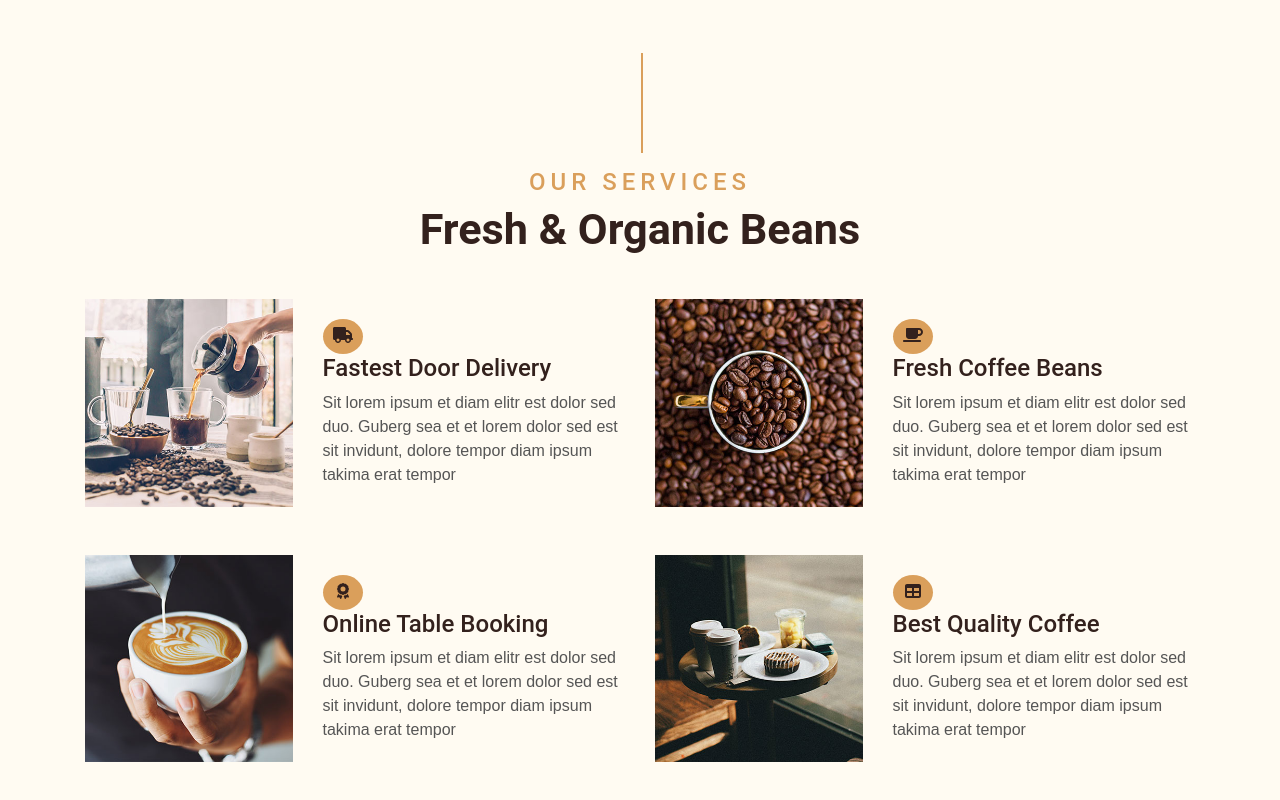
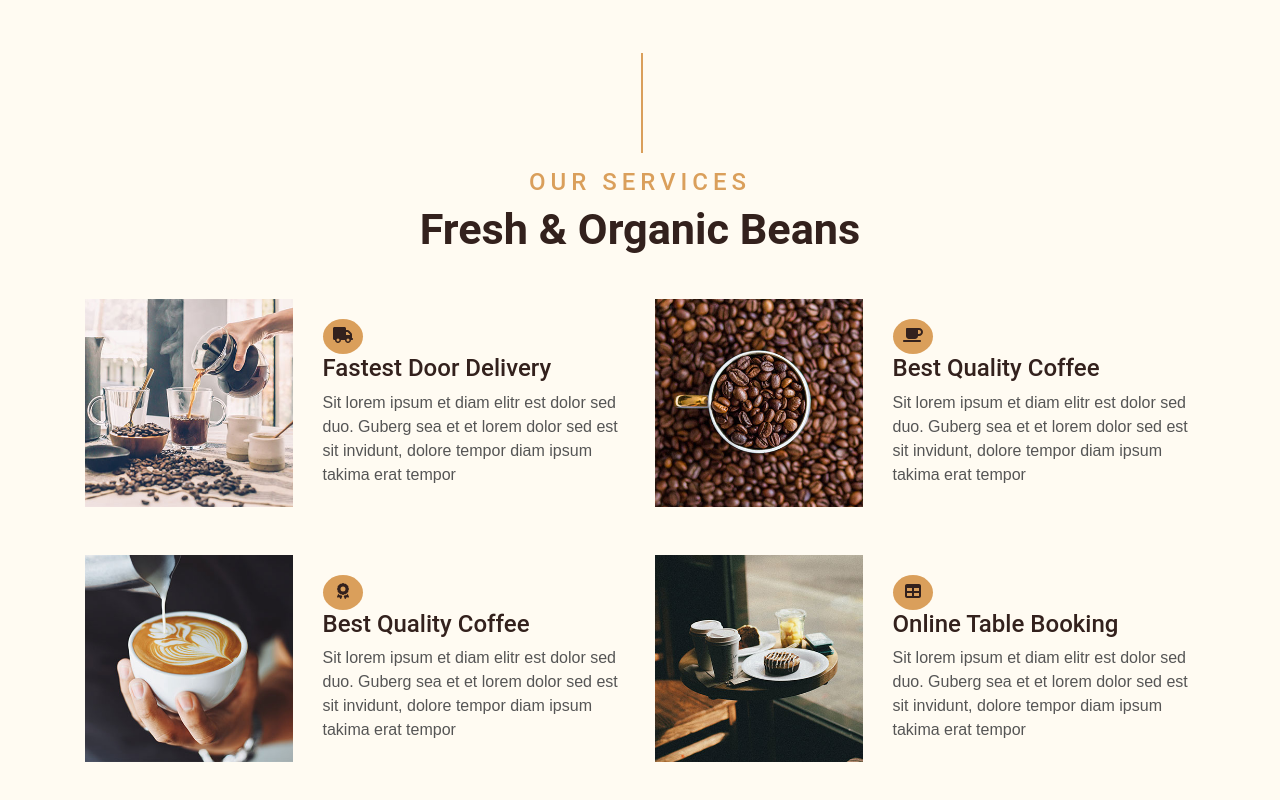
Before and after one commit to AmirAliAzimloo/SSR-SSG-Next13-Pages, a Next.js app: page / in a window 1280 px wide. Shown: the part 1638-2438 px from the top of the page. Built offline with nearby package versions, Linux system fonts and the light colour scheme; data requests are answered from the project's data file.

Commit message:
srver config & services section completed

```diff
--- a/components/templates/Index/Services.tsx
+++ b/components/templates/Index/Services.tsx
@@ -1,8 +1,13 @@
 import React from "react";
 import ServiceItem from "@/components/modules/ServiceItem/ServiceItem";
+import { ServicesTypes } from "@/types/serverTypes";
+
+interface ServicesProps {
+  services:ServicesTypes[]
+}
 
 
-function Services() {
+const Services = ({services}:ServicesProps) =>{
   return (
     <>
      <div className="container-fluid pt-5">
@@ -17,38 +22,16 @@ function Services() {
           <h1 className="display-4">Fresh &amp; Organic Beans</h1>
         </div>
         <div className="row">
-          <ServiceItem
-            title="Fastest Door Delivery"
-            desc="Sit lorem ipsum et diam elitr est dolor sed duo. Guberg sea et
-            et lorem dolor sed est sit invidunt, dolore tempor diam ipsum
-            takima erat tempor"
-            img="/images/service-1.jpg"
-           icon="faTruck"
-          />
-          <ServiceItem
-            title="Fresh Coffee Beans"
-            desc="Sit lorem ipsum et diam elitr est dolor sed duo. Guberg sea et
-            et lorem dolor sed est sit invidunt, dolore tempor diam ipsum
-            takima erat tempor"
-            img="/images/service-2.jpg"
-           icon="faCoffee"
-          />
-          <ServiceItem
-            title="Online Table Booking"
-            desc="Sit lorem ipsum et diam elitr est dolor sed duo. Guberg sea et
-            et lorem dolor sed est sit invidunt, dolore tempor diam ipsum
-            takima erat tempor"
-            img="/images/service-3.jpg"
-           icon="faAward"
-          />
-          <ServiceItem
-            title="Best Quality Coffee"
-            desc="Sit lorem ipsum et diam elitr est dolor sed duo. Guberg sea et
-            et lorem dolor sed est sit invidunt, dolore tempor diam ipsum
-            takima erat tempor"
-            img="/images/service-4.jpg"
-           icon="faTable"
-          />
+          {
+            services.map((service)=>(
+              <ServiceItem
+              title={service.title}
+              desc={service.desc}
+              img={service.img}
+             icon={service.icon}
+            />
+            ))
+          }
         </div>
       </div>
     </div>
--- /dev/null
+++ b/data/db.json
@@ -0,0 +1,162 @@
+{
+  "menu": [
+    {
+      "id": 1,
+      "title": "Black Coffee",
+      "price": 5,
+      "desc": "Sit lorem ipsum et diam elitr est dolor sed duo guberg sea et et lorem dolor",
+      "score": 5,
+      "off": 0,
+      "type": "cold",
+      "img": "/images/menu-1.jpg"
+    },
+    {
+      "id": 2,
+      "title": "Hot Chocolete",
+      "price": 4,
+      "desc": "Sit lorem ipsum et diam elitr est dolor sed duo guberg sea et et lorem dolor",
+      "score": 4.4,
+      "off": 0,
+      "type": "hot",
+      "img": "/images/menu-2.jpg"
+    },
+    {
+      "id": 3,
+      "title": "Ice Cream",
+      "price": 6,
+      "desc": "Sit lorem ipsum et diam elitr est dolor sed duo guberg sea et et lorem dolor",
+      "score": 4.9,
+      "off": 0,
+      "type": "cold",
+      "img": "/images/menu-3.jpg"
+    },
+    {
+      "id": 4,
+      "title": "Tea",
+      "price": 3,
+      "desc": "Sit lorem ipsum et diam elitr est dolor sed duo guberg sea et et lorem dolor",
+      "score": 5,
+      "off": 0,
+      "type": "hot",
+      "img": "/images/menu-4.jpeg"
+    },
+    {
+      "id": 5,
+      "title": "Chocolate Milk",
+      "price": 4,
+      "desc": "Sit lorem ipsum et diam elitr est dolor sed duo guberg sea et et lorem dolor",
+      "score": 3.1,
+      "off": 50,
+      "type": "hot",
+      "img": "/images/menu-5.jpeg"
+    },
+    {
+      "id": 6,
+      "title": "Banana Milk",
+      "price": 12,
+      "desc": "Sit lorem ipsum et diam elitr est dolor sed duo guberg sea et et lorem dolor",
+      "score": 4.9,
+      "off": 0,
+      "type": "cold",
+      "img": "/images/menu-6.jpeg"
+    }
+  ],
+  "services": [
+    {
+      "id": 1,
+      "title": "Fastest Door Delivery",
+      "desc": "Sit lorem ipsum et diam elitr est dolor sed duo. Guberg sea et et lorem dolor sed est sit invidunt, dolore tempor diam ipsum takima erat tempor",
+      "img": "/images/service-1.jpg",
+      "icon": "faTruck"
+    },
+    {
+      "id": 2,
+      "title": "Best Quality Coffee",
+      "desc": "Sit lorem ipsum et diam elitr est dolor sed duo. Guberg sea et et lorem dolor sed est sit invidunt, dolore tempor diam ipsum takima erat tempor",
+      "img": "/images/service-2.jpg",
+      "icon": "faCoffee"
+    },
+    {
+      "id": 3,
+      "title": "Best Quality Coffee",
+      "desc": "Sit lorem ipsum et diam elitr est dolor sed duo. Guberg sea et et lorem dolor sed est sit invidunt, dolore tempor diam ipsum takima erat tempor",
+      "img": "/images/service-3.jpg",
+      "icon": "faAward"
+    },
+    {
+      "id": 4,
+      "title": "Online Table Booking",
+      "desc": "Sit lorem ipsum et diam elitr est dolor sed duo. Guberg sea et et lorem dolor sed est sit invidunt, dolore tempor diam ipsum takima erat tempor",
+      "img": "/images/service-4.jpg",
+      "icon": "faTable"
+    }
+  ],
+  "newsletters": [
+    {
+      "id": 2,
+      "email": "Amir Ali@gmail.com"
+    },
+    {
+      "id": 1,
+      "email": "Amir Ali@gmail.com"
+    }
+  ],
+  "comments": [
+    {
+      "id": 1,
+      "username": "Q_Yolme",
+      "productID": 1,
+      "body": "Wonderful coffee ❤️",
+      "profile": "/images/testimonial-1.jpg"
+    },
+    {
+      "id": 2,
+      "username": "Amir Ali Azimloo",
+      "productID": 2,
+      "body": "Perfect coffee 🙋‍♂️❤️",
+      "profile": "/images/testimonial-2.jpg"
+    },
+    {
+      "id": 3,
+      "username": "Sasan Moqaddas",
+      "productID": 1,
+      "body": "Sed ea amet kasd elitr stet, stet rebum et ipsum est duo elitr eirmod clita lorem. Dolor tempor ipsum sanct clita",
+      "profile": "/images/testimonial-3.jpg"
+    },
+    {
+      "id": 4,
+      "username": "Alireza Rezaei",
+      "productID": 2,
+      "body": "Sed ea amet kasd elitr stet, stet rebum et ipsum est duo elitr eirmod clita lorem. Dolor tempor ipsum sanct clita",
+      "profile": "/images/testimonial-4.jpg"
+    },
+    {
+      "id": 5,
+      "username": "Mmd Mohammadi",
+      "productID": 1,
+      "body": "Sed ea amet kasd elitr stet, stet rebum et ipsum est duo elitr eirmod clita lorem. Dolor tempor ipsum sanct clita",
+      "profile": "/images/testimonial-4.jpg"
+    }
+  ],
+  "messages": [
+    {
+      "username": "Amir Ali Azimloo",
+      "email": "Amir Ali@gmail.com",
+      "subject": "React Native",
+      "body": "Hi, Please teach react native course 🙏❤️",
+      "id": 1
+    },
+    {
+      "username": "Amir Ali Azimloo",
+      "email": "AmirAli@gmail.com",
+      "subject": "Test",
+      "body": "Hi. This is a test message ❤️",
+      "id": 2
+    }
+  ],
+  "reserve": [
+    {
+      "id": 1
+    }
+  ]
+}
--- a/package.json
+++ b/package.json
@@ -4,6 +4,7 @@
   "private": true,
   "scripts": {
     "dev": "next dev",
+    "server":"json-server --watch ./data/db.json -p 4000",
     "build": "next build",
     "start": "next start",
     "lint": "next lint"
@@ -12,6 +13,7 @@
     "@fortawesome/fontawesome-svg-core": "^6.4.2",
     "@fortawesome/free-solid-svg-icons": "^6.4.2",
     "@fortawesome/react-fontawesome": "^0.2.0",
+    "json-server": "^0.17.4",
     "next": "13.5.6",
     "react": "^18",
     "react-dom": "^18",
--- a/pages/index.tsx
+++ b/pages/index.tsx
@@ -1,14 +1,39 @@
 import About from "@/components/templates/Index/About";
 import Services from "@/components/templates/Index/Services";
 import Slider from "@/components/templates/Index/Slider";
+import { ServicesTypes } from "@/types/serverTypes";
 import React from "react";
 
-function Index() {
-  return (<>
-  <Slider/>
-  <About/>
-  <Services/>
-  </>);
+interface IndexProps {
+  data: {
+    services: ServicesTypes[];
+  };
+}
+
+
+const Index: React.FC<IndexProps> = ({ data }) => {
+  return (
+    <>
+      <Slider />
+      <About />
+      <Services services={data.services}/>
+    </>
+  );
+};
+export async function getStaticProps(context:any){
+
+  const res = await fetch("http://localhost:4000/services");
+  const services:ServicesTypes[] = await res.json();
+
+  return {
+    props:{
+      data:{
+        services
+      }
+    },
+    revalidate: 60 * 60 * 12
+    //12h for revalidate index page details
+  }
 }
 
 export default Index;
--- /dev/null
+++ b/types/serverTypes.ts
@@ -0,0 +1,9 @@
+import * as Icons from "@fortawesome/free-solid-svg-icons";
+
+export interface ServicesTypes {
+  id: number;
+  title: string;
+  img: string;
+  desc: string;
+  icon: keyof typeof Icons;
+}
```
Also changed, not shown: 1 other file (tests, documents, lock files or other folders).
